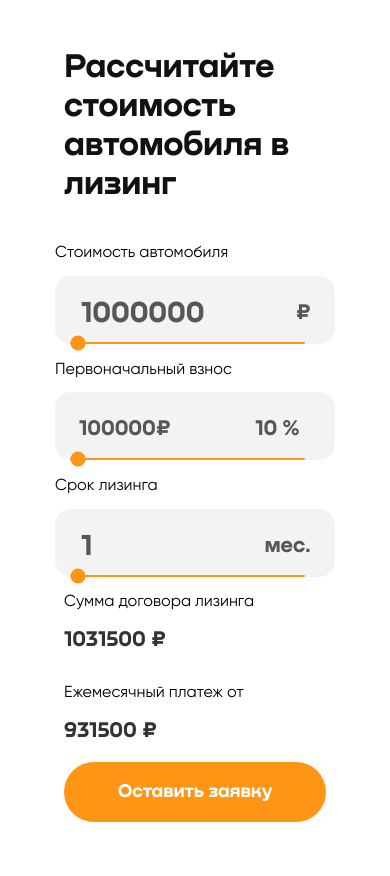
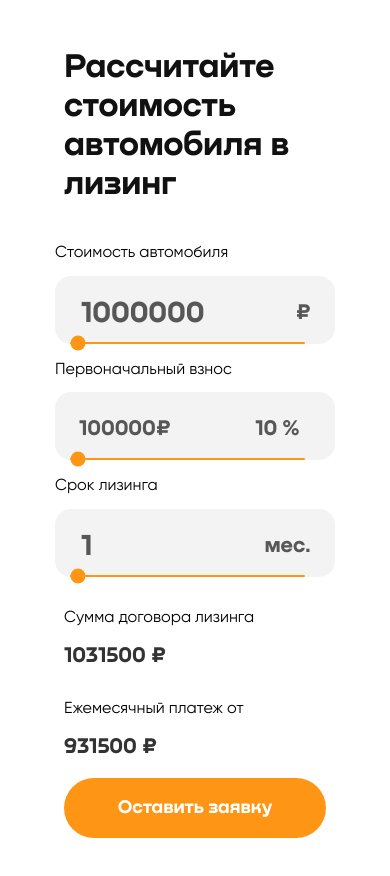
Before and after one commit to AndrewChernoff/CarLeasing, a React (Create React App) app: page / in a window 390 px wide. Shown: the top 876 px of the page. Built offline with nearby package versions, Linux system fonts and the light colour scheme.

Commit message:
changed margin for 505 max-width

```diff
--- a/src/media/media.scss
+++ b/src/media/media.scss
@@ -214,7 +214,7 @@
     }
 
     &__contract {
-      margin: 0;
+      margin: 16px 0 0 0;
 
       &_block {
         width: 167px;
```
